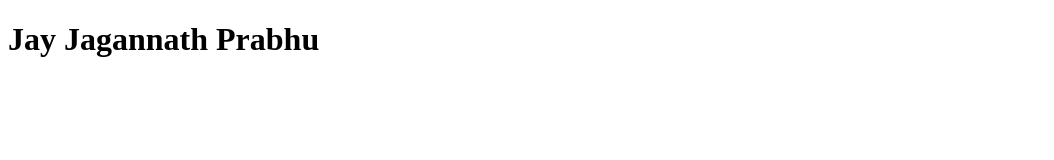
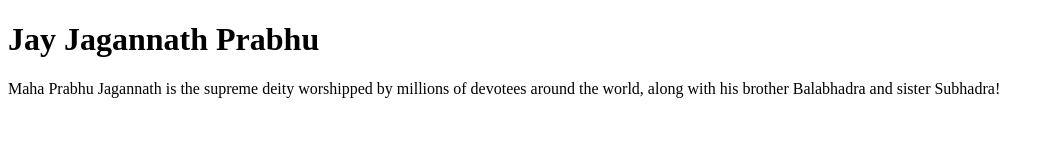
Before and after one commit to pradeeptakhatoi/git-test, a plain HTML site: page index.html in a window 1280 px wide. Shown: the whole page, without its empty margins (0-1054 px from the left). Drawn offline with Linux system fonts and the light colour scheme.

Commit message:
Home page desc added

```diff
--- a/index.html
+++ b/index.html
@@ -9,6 +9,7 @@
 
 <body>
     <h1>Jay Jagannath Prabhu</h1>
+    <p>Maha Prabhu Jagannath is the supreme deity worshipped by millions of devotees around the world, along with his brother Balabhadra and sister Subhadra!</p>
 </body>
 
 </html>
```
